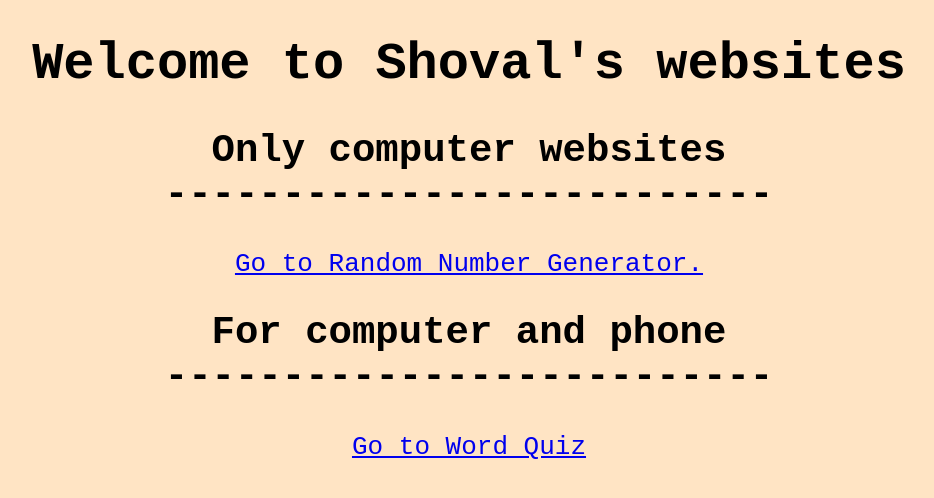
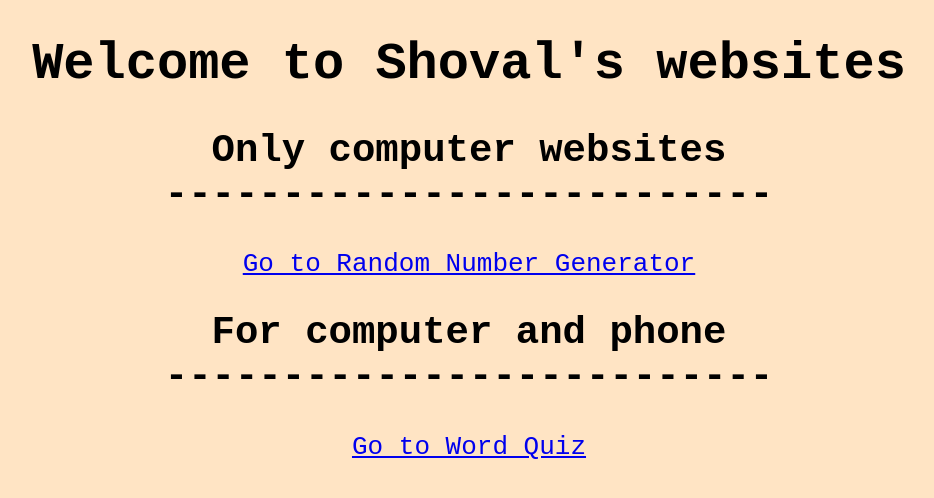
Before and after one commit to ShovalEinat/projects, a plain HTML site: page index.html in a window 1280 px wide. Shown: the whole page, without its empty margins (171-1105 px from the left). Drawn offline with Linux system fonts and the light colour scheme.

Commit message:
Update index.html

```diff
--- a/index.html
+++ b/index.html
@@ -14,7 +14,7 @@
 
     <div>
         <a href="randomNumber.html" id="randomNumber">
-            Go to Random Number Generator.
+            Go to Random Number Generator
         </a>
     </div>
 
```
